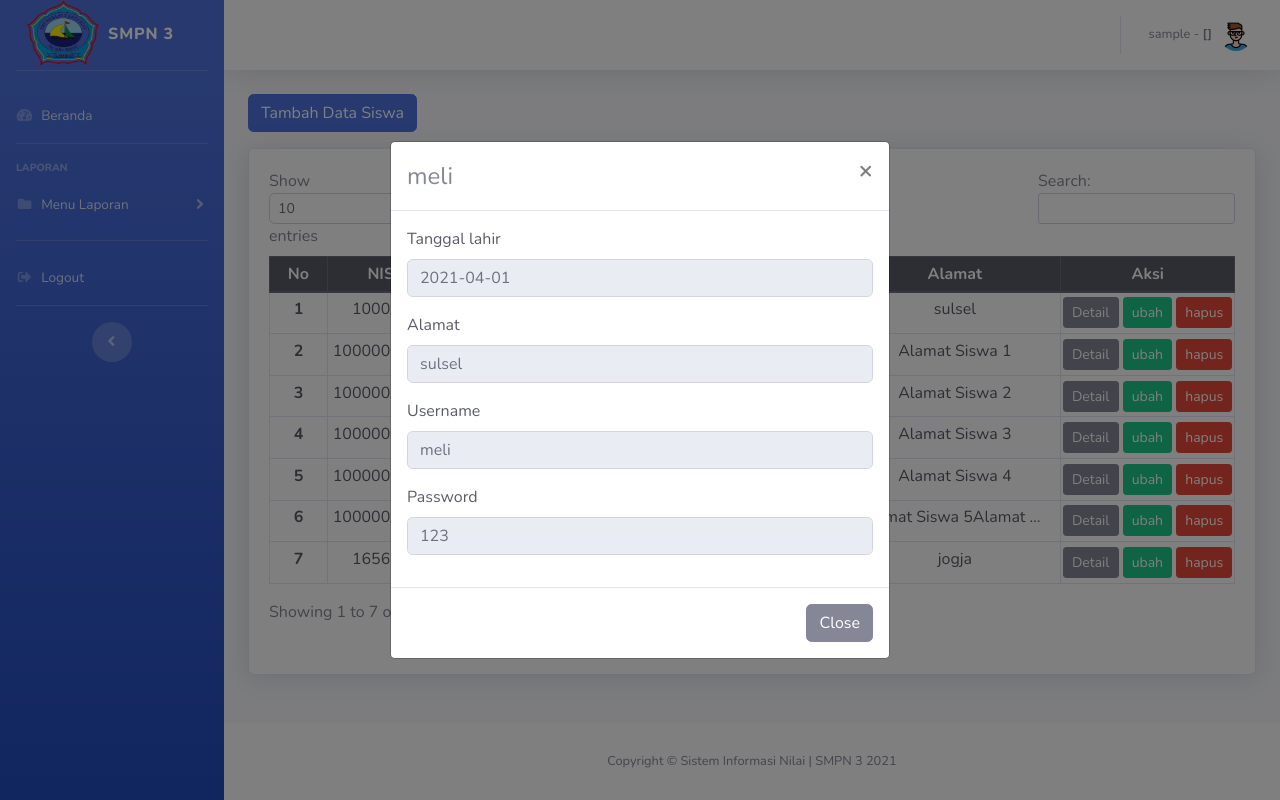
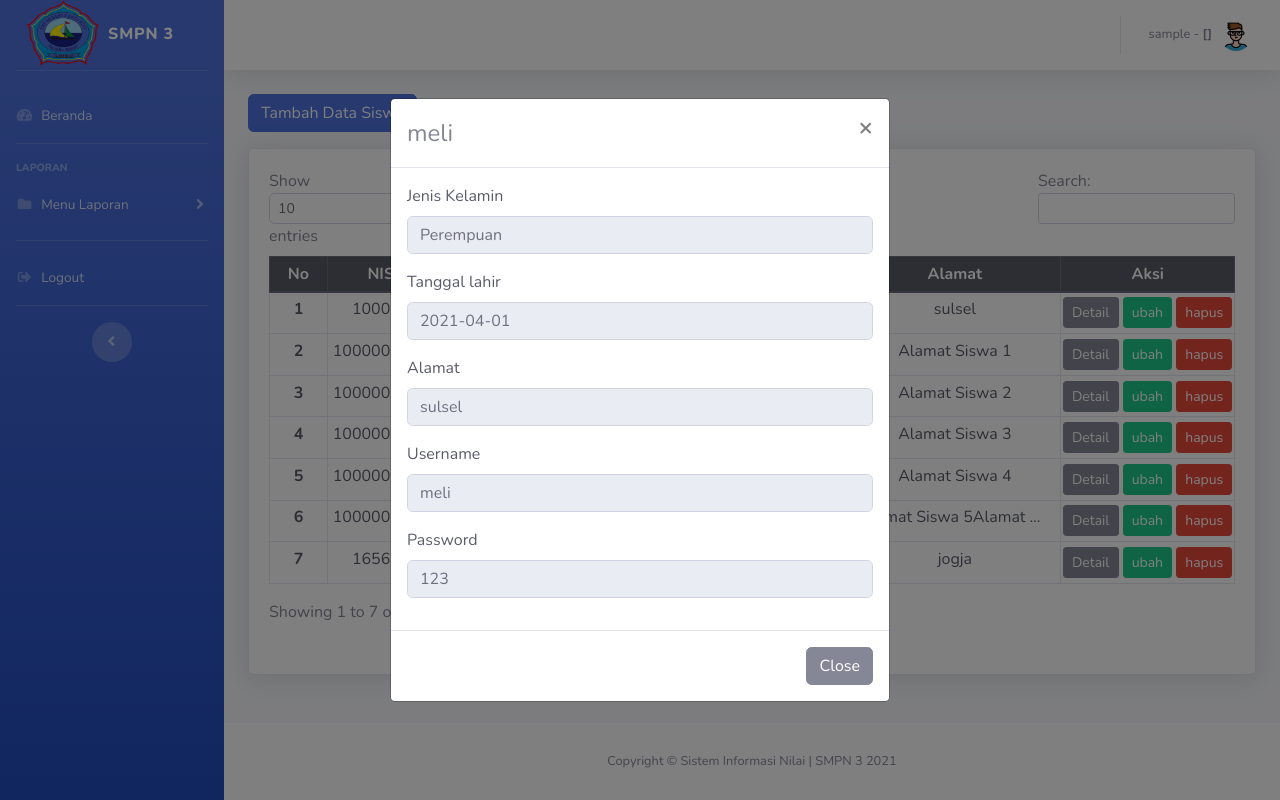
Before and after one commit to NaziraAS/web-hasil-belajar-k13, a CodeIgniter app: page /smp_negeri/index.php/siswa/index in a window 1280 px wide, after a click on "Detail". Run offline with CodeIgniter, Linux system fonts and the light colour scheme; the visitor is signed in with stand-in values (Sample User, id 1); data comes from the database, SQL or seed files in the repository; data that the repository does not hold is empty.

Commit message:
mengubah file script.js, index

```diff
--- a/application/controllers/Siswa.php
+++ b/application/controllers/Siswa.php
@@ -1,5 +1,5 @@
 <?php
-defined('BASEPATH') OR exit('No direct script access allowed');
+defined('BASEPATH') or exit('No direct script access allowed');
 
 class Siswa extends CI_Controller
 {
@@ -20,7 +20,7 @@ class Siswa extends CI_Controller
 
             $data['judul'] = 'Data Siswa';
             // $data['user'] = $this->session->userdata('username');
-            $data['user'] = $this->db->get_where('siswas', ['username' => $this->session->userdata('username')])-> row_array();
+            $data['user'] = $this->db->get_where('siswas', ['username' => $this->session->userdata('username')])->row_array();
 
             //ambil data dr model
             $data['sis'] = $this->Siswa_model->getAllSiswa();
@@ -30,11 +30,10 @@ class Siswa extends CI_Controller
             $this->load->view('templates/topbar', $data);
             $this->load->view('siswa/index', $data);
             $this->load->view('templates/footer', $data);
-        }else {
+        } else {
             // echo 'no session';
             redirect('notfound');
         }
-
     }
 
     public function tambah()
@@ -45,7 +44,14 @@ class Siswa extends CI_Controller
             $data['kls'] = $this->Siswa_model->getAllKelas();
 
             //rules
-            $this->form_validation->set_rules('nis', 'NIS', 'required|min_length[6]|numeric');
+            $this->form_validation->set_rules(
+                'nis',
+                'NIS',
+                'required|min_length[10]|numeric',
+                [
+                    'min_length' => 'Panjang NIS minimal 10 digit'
+                ]
+            );
             $this->form_validation->set_rules('nama_siswa', 'Nama', 'required');
             $this->form_validation->set_rules('tgl_lahir', 'Tanggal lahir', 'required');
             $this->form_validation->set_rules('username', 'Username', 'required|min_length[3]|max_length[12]');
@@ -66,7 +72,7 @@ class Siswa extends CI_Controller
                 $this->session->set_flashdata('flash', 'ditambahkan');
                 redirect('siswa');
             }
-        }else {
+        } else {
             redirect('notfound');
         }
     }
@@ -82,7 +88,7 @@ class Siswa extends CI_Controller
     {
         if ($this->session->userdata('username')) {
             echo json_encode($this->Siswa_model->getSiswaById($_POST['nis']));
-        }else {
+        } else {
             redirect('notfound');
         }
     }
@@ -117,9 +123,8 @@ class Siswa extends CI_Controller
                 redirect('siswa');
                 // var_dump($_POST);
             }
-        }else {
+        } else {
             redirect('notfound');
         }
     }
-
 }
--- a/application/views/siswa/index.php
+++ b/application/views/siswa/index.php
@@ -55,7 +55,7 @@
                 <td style="width: 11%"><?= $s['nama_kelas']; ?></td>
                 <td id="row-alamat"><?= $s['alamat']; ?></td>
                 <td style="width: 18%" class="px-0">
-                  <a href="" data-toggle="modal" data-target="#detailSiswaModal" class="btn btn-secondary btn-sm tampilModalDetail" data-nis="<?= $s['nis']; ?>" data-nama="<?= $s['nama_siswa']; ?>" data-tgllahir="<?= $s['tgl_lahir']; ?>" data-alamat="<?= $s['alamat']; ?>" data-username="<?= $s['username']; ?>" data-pass="<?= $s['password']; ?>">Detail
+                  <a href="" data-toggle="modal" data-target="#detailSiswaModal" class="btn btn-secondary btn-sm tampilModalDetail" data-nis="<?= $s['nis']; ?>" data-nama="<?= $s['nama_siswa']; ?>" data-jenis_kelamin="<?= $s['jenis_kelamin']; ?>" data-tgllahir="<?= $s['tgl_lahir']; ?>" data-alamat="<?= $s['alamat']; ?>" data-username="<?= $s['username']; ?>" data-pass="<?= $s['password']; ?>">Detail
                   </a>
                   <a href="<?= base_url(); ?>siswa/ubah/<?= $s['nis'] ?>" class="btn btn-success btn-sm">ubah
                   </a>
@@ -92,6 +92,10 @@
 
       <form action="" method="">
         <div class="modal-body">
+          <div class="form-group">
+            <label>Jenis Kelamin</label>
+            <input type="text" class="form-control" name="jenis_kelamin" id="jenis_kelamin" value="" disabled>
+          </div>
           <div class="form-group">
             <label>Tanggal lahir</label>
             <input type="text" class="form-control" name="tgl_lahir" id="tgl_lahir" value="" disabled>
--- a/assets/js/script.js
+++ b/assets/js/script.js
@@ -34,6 +34,7 @@ $(function() {
 				$('#detailSiswaModalLabel').html(data.nama_siswa);
 				$('#tgl_lahir').val(data.tgl_lahir);
 				$('#alamat').val(data.alamat);
+				$('#jenis_kelamin').val(data.jenis_kelamin);
 				$('#username').val(data.username);
 				$('#password').val(data.password);
 			}
```
Lines whose indentation alone changed are shown as unchanged.
